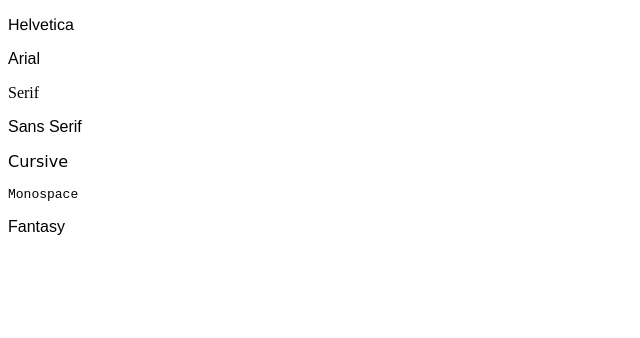
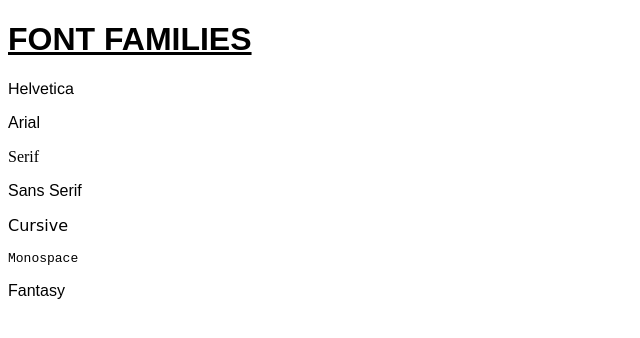
Before and after one commit to jibin-joy/CSS-Tutorial-Beginner_Level, a plain HTML site: page 6.1 Font Properties/font-family.html in a window 1280 px wide. Shown: the whole page, without its empty margins (0-640 px from the left). Drawn offline with Linux system fonts and the light colour scheme.

Commit message:
Font-Family Updation from font branch

```diff
--- a/6.1 Font Properties/font-family.html
+++ b/6.1 Font Properties/font-family.html
@@ -5,6 +5,11 @@
   <meta charset="UTF-8">
   <title>Font Family</title>
   <style>
+
+    h1{
+      font-family: 'Caveat', cursive;
+font-family: 'Kufam', sans-serif;
+    }
     #helvetica {
       font-family: Helvetica, sans-serif;
     }
@@ -33,9 +38,15 @@
       font-family: fantasy;
     }
   </style>
+
+  <link rel="preconnect" href="https://fonts.googleapis.com">
+  <link rel="preconnect" href="https://fonts.gstatic.com" crossorigin>
+  <link href="https://fonts.googleapis.com/css2?family=Caveat&display=swap" rel="stylesheet">
 </head>
 
 <body>
+
+  <h1><u>FONT FAMILIES</u></h1>
   <p id="helvetica">Helvetica</p>
   <p id="arial">Arial</p>
   <p id="serif">Serif</p>
```
Also changed, not shown: 6.1 Font Properties/index.html (+16 -10 lines).
